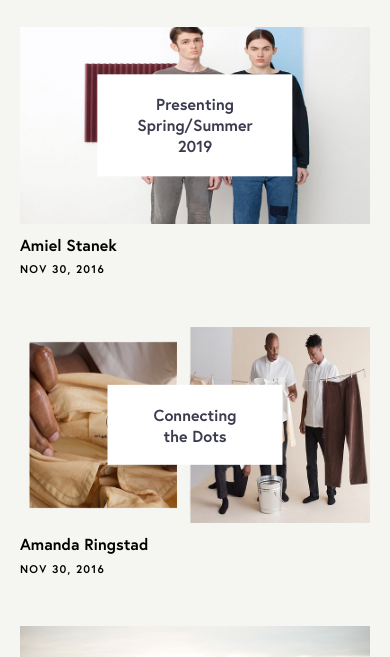
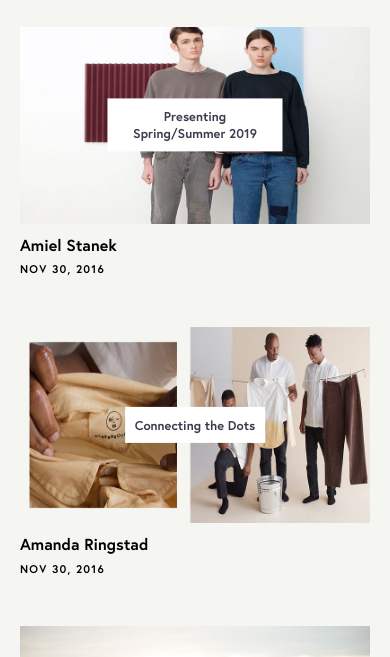
Before and after one commit to jcoycea/P02-Company, a plain HTML site: page journal.html in a window 390 px wide. Shown: the part 155-812 px from the top of the page. Drawn offline with Linux system fonts and the light colour scheme.

Commit message:
Update of journal hover text to be visible for mobile

```diff
--- a/css/main.css
+++ b/css/main.css
@@ -384,7 +384,7 @@ input[type="radio"]:hover:after {
   color: #000;
   font-size: 1rem;
   font-weight: bold;
-  padding: 1.2rem 2.5rem;
+  padding: 1rem;
 }
 
 .europa_specimen {
@@ -1510,6 +1510,14 @@ iframe {
   #lookbook_overview .block {
     width: 44%;
   }
+
+  .img-hover-text {
+    background-color: #FFF;
+    color: #000;
+    font-size: 0.8rem;
+    font-weight: bold;
+    padding: 0.6rem;
+  }
 }
 
 @media screen and (max-width: 785px) {
```
